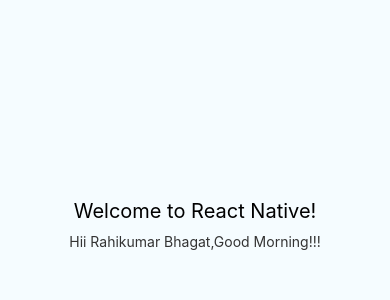
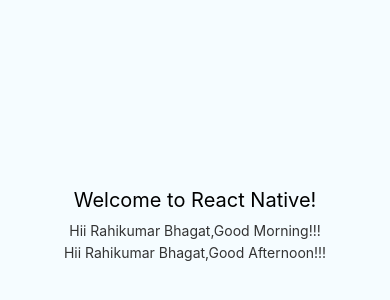
Before and after one commit to rahibhagat/myapps3, a React Native app: screen / in a window 390 px wide. Shown: the part 198-498 px from the top of the page. Built offline with nearby package versions, Linux system fonts and the light colour scheme.

Commit message:
changing text

```diff
--- a/App.js
+++ b/App.js
@@ -23,6 +23,7 @@
       <View style={styles.container}>
         <Text style={styles.welcome}>Welcome to React Native!</Text>
         <Text style={styles.instructions}>Hii Rahikumar Bhagat,Good Morning!!!</Text>
+        <Text style={styles.instructions}>Hii Rahikumar Bhagat,Good Afternoon!!!</Text>
         <Text style={styles.instructions}>{instructions}</Text>
       </View>
     );
```
